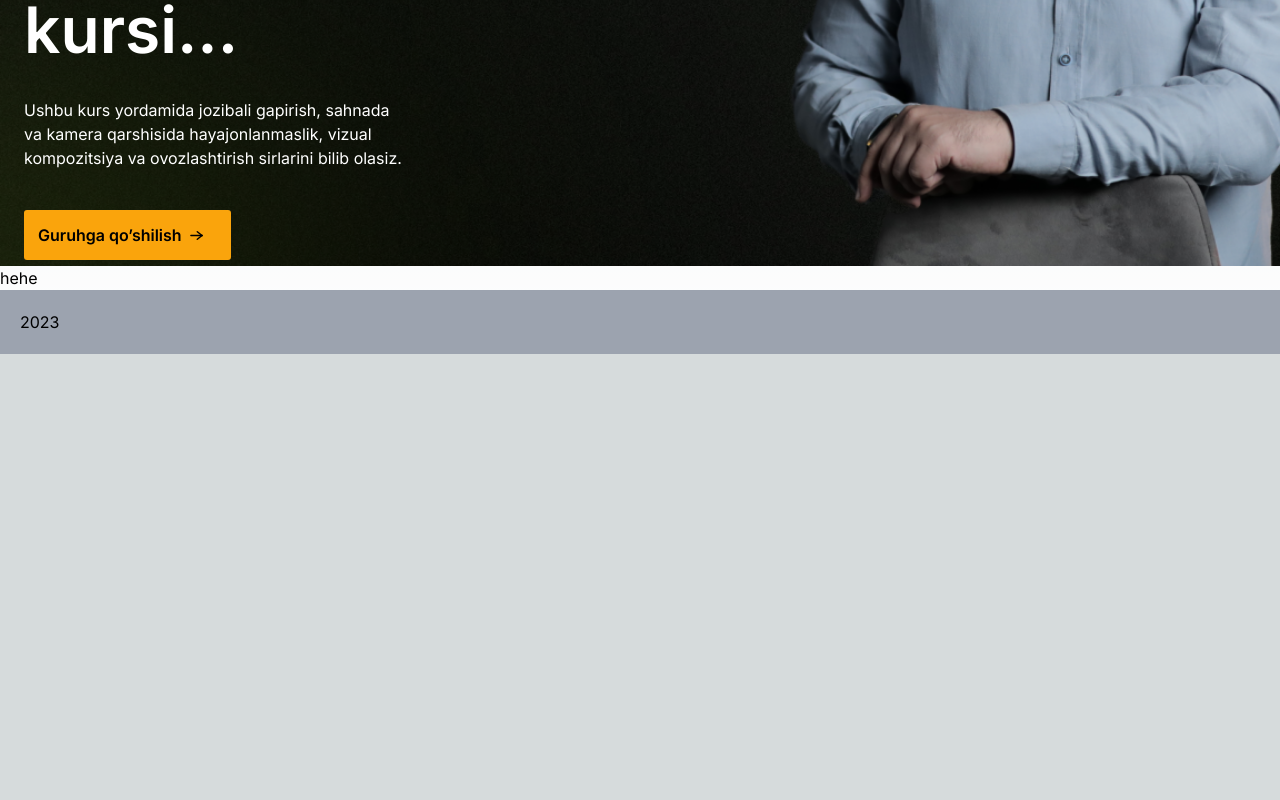
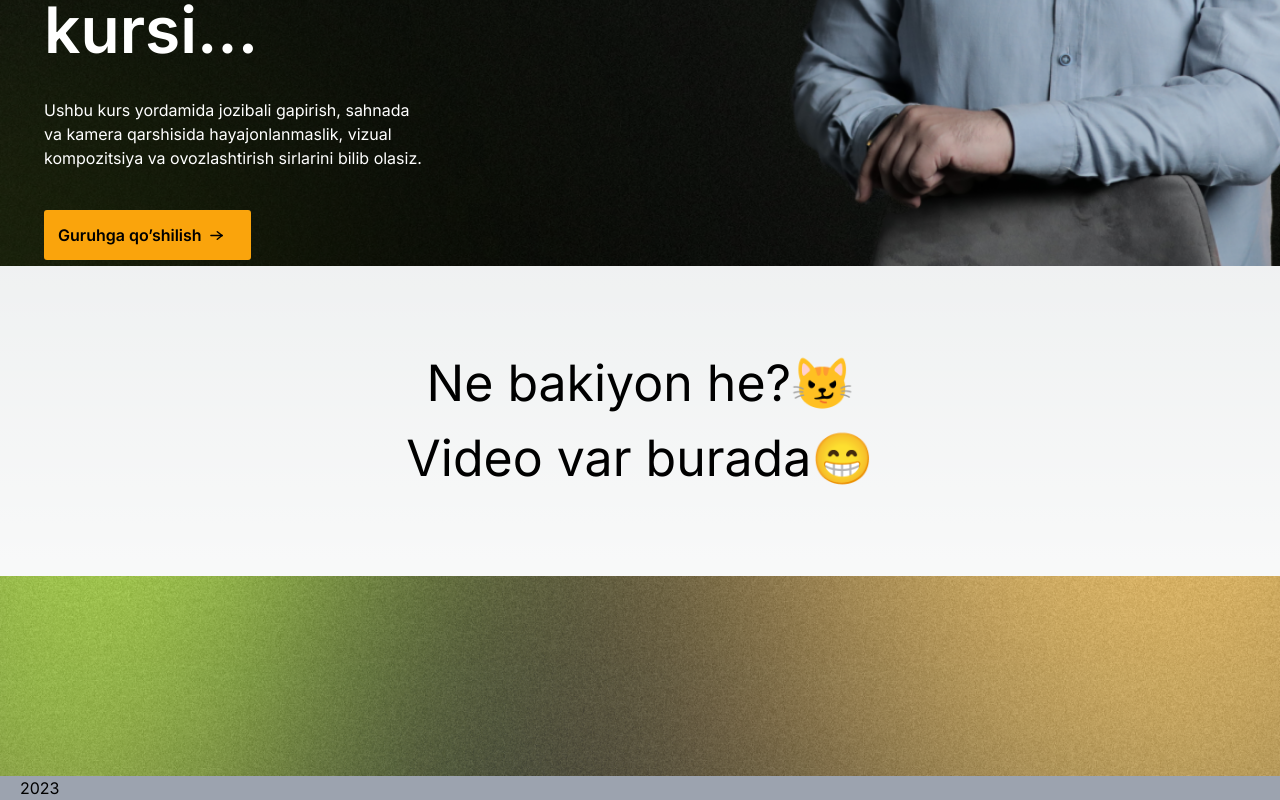
Before and after one commit to definem/Abdukarim-Mirzayev, a Next.js app: page / in a window 1280 px wide. Shown: the part 606-1406 px from the top of the page. Before the commit the page ends 960 px from the top, so only its background shows below. Built offline with nearby package versions, Linux system fonts and the light colour scheme.

Commit message:
about section toje end😁

```diff
--- a/src/app/globals.css
+++ b/src/app/globals.css
@@ -25,3 +25,9 @@ body {
     )
     rgb(var(--background-start-rgb));
 }
+
+.container {
+  max-width: 1340px;
+  margin: 0 auto;
+  padding: 0 20px;
+}
--- a/src/app/page.js
+++ b/src/app/page.js
@@ -3,15 +3,14 @@ import {useEffect} from "react";
 import Image from "next/image";
 import About from "@/components/About/about";
 import Intro from "@/components/Intro/intro";
+import CourseTitle from "@/components/CourseTitle/courseTitle";
 
 const page = () => {
     return (
       <>
-        {/* <div className="  border-blue-600 my-5 container mx-auto p-5 px-4 border">
-                <h1>HOME PAGE</h1>
-            </div> */}
         <Intro />
         <About />
+        <CourseTitle/>
       </>
     );
 };
--- a/src/components/About/about.jsx
+++ b/src/components/About/about.jsx
@@ -2,7 +2,18 @@ import React from "react";
 
 const About = () => {
   return (
-    <div>hehe</div>
+    <div className="container">
+      <div className="m-[80px]">
+        <h1 className="text-center text-[50px]">Ne bakiyon he?😼</h1>
+        <h2 className="text-center text-[50px]">Video var burada😁</h2>
+        {/* <video width="750" height="500" controls>
+          <source
+            src="https://www.youtube.com/@AbdukarimMirzayev2002"
+            type="video/mp4"
+          />
+        </video> */}
+      </div>
+    </div>
   );
 };
 
--- a/src/components/CourseTitle/courseTitle.jsx
+++ b/src/components/CourseTitle/courseTitle.jsx
@@ -1,9 +1,18 @@
 import React from 'react'
+import BackgroundGradient from "../../../public/assets/images/Gradient.png";
 
 const CourseTitle = () => {
   return (
-    <div>CourseTitle</div>
-  )
+    <div
+      style={{
+        backgroundImage: `url(${BackgroundGradient.src})`,
+        width: "100%",
+        height: "200px",
+        zIndex: "0",
+        backgroundSize: "cover",
+      }}
+    ></div>
+  );
 }
 
 export default CourseTitle
```
Also changed, not shown: public/assets/images/Gradient.png (added).
